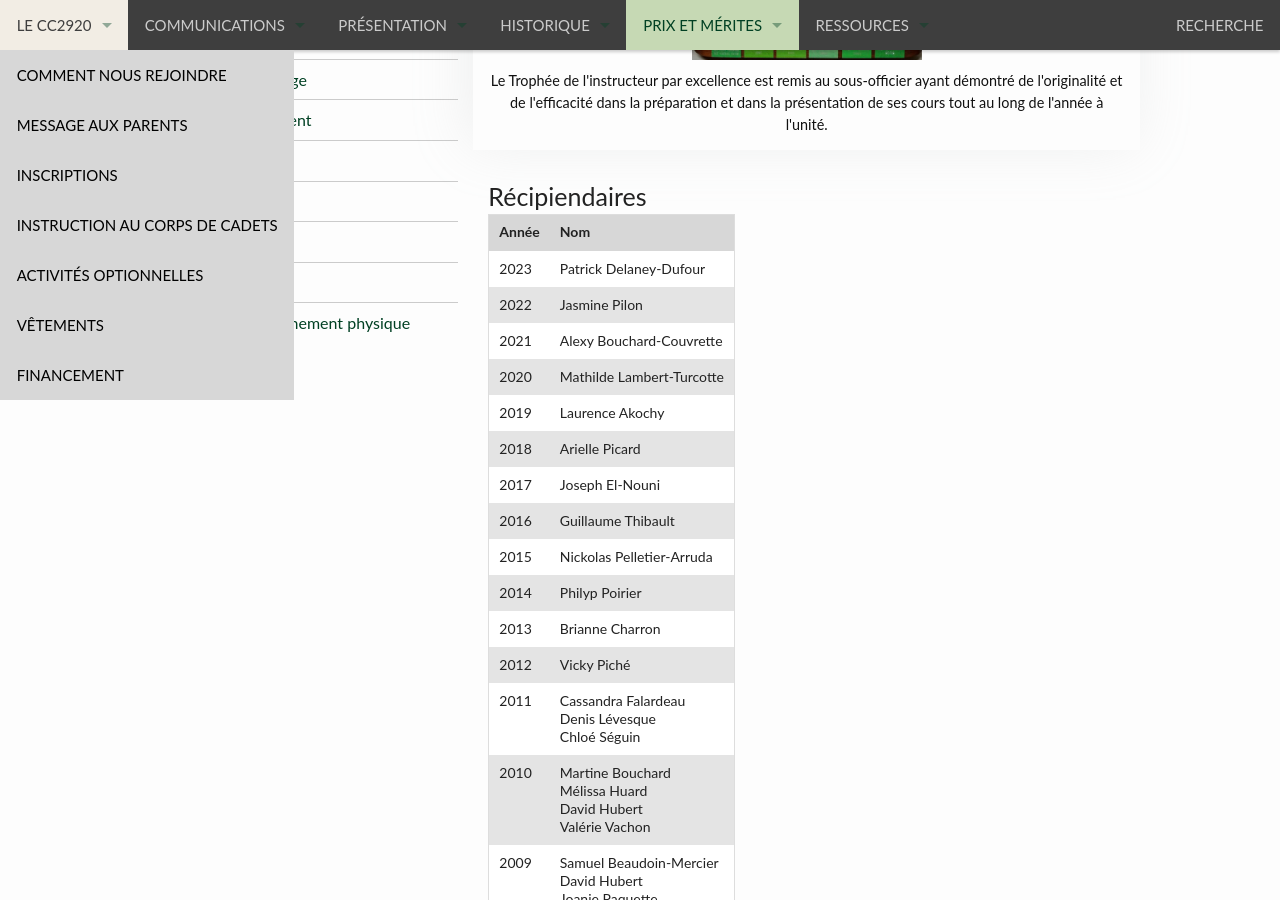
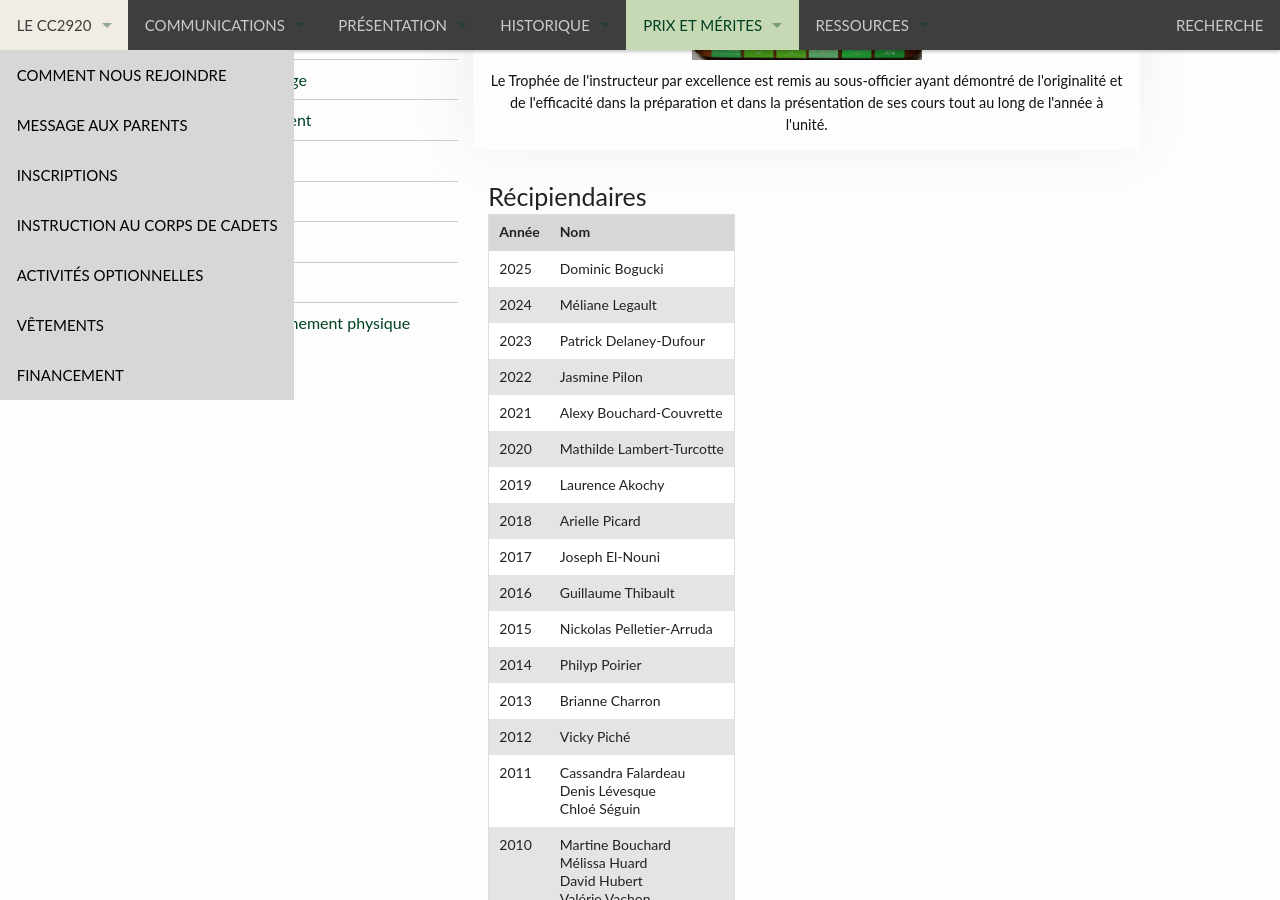
Before and after one commit to CC2920/web, a Jekyll site: the page built from _prix/plaques-trophees/instructeur-excellence.md, in a window 1280 px wide and 900 px high, scrolled down 761 px. Built offline with Jekyll 4.4.1, drawn with Linux system fonts in a browser that asks for light colours.

Commit message:
Update instructeur-excellence.md

```diff
--- a/_prix/plaques-trophees/instructeur-excellence.md
+++ b/_prix/plaques-trophees/instructeur-excellence.md
@@ -13,6 +13,8 @@ prix:
 
 | Année | Nom |
 | --- | --- |
+| 2025 | Dominic Bogucki |
+| 2024 | Méliane Legault |
 | 2023 | Patrick Delaney-Dufour |
 | 2022 | Jasmine Pilon |
 | 2021 | Alexy Bouchard-Couvrette |
```
